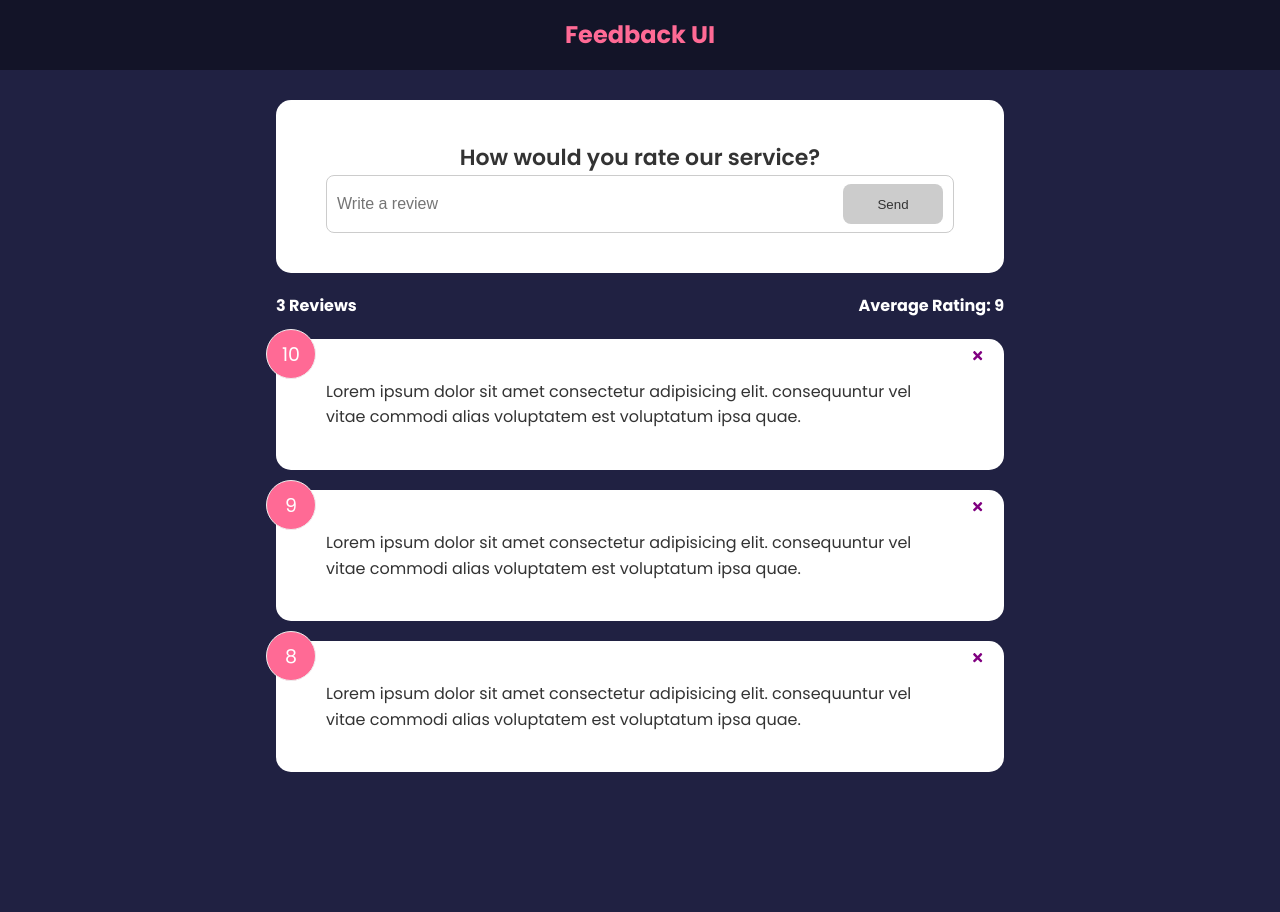
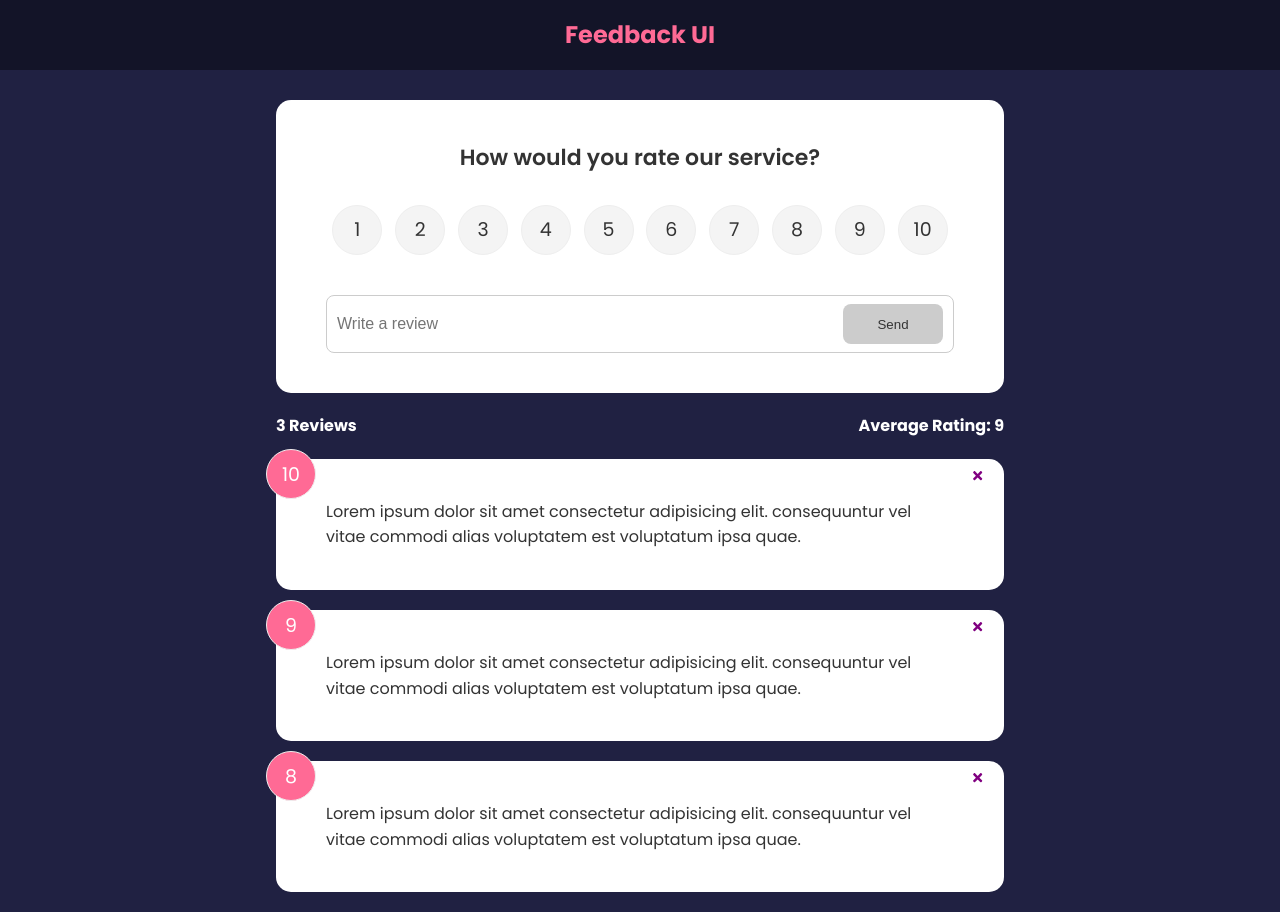
Before and after one commit to dev-brit/react-feedback-app, a React (Create React App) app: page / in a window 1280 px wide. Before the commit the page ends 800 px from the top, so only its background shows below. Built offline with nearby package versions, Linux system fonts and the light colour scheme.

Commit message:
Create RatingSelect component + addFeedback functionality

```diff
--- a/package.json
+++ b/package.json
@@ -10,6 +10,7 @@
     "react-dom": "^18.2.0",
     "react-icons": "^4.4.0",
     "react-scripts": "5.0.1",
+    "uuid": "^9.0.0",
     "web-vitals": "^2.1.4"
   },
   "scripts": {
--- a/src/App.js
+++ b/src/App.js
@@ -1,3 +1,4 @@
+import { v4 as uuidv4 } from 'uuid'
 import { useState } from "react"
 import Header from "./components/Header"
 import FeedbackList from "./components/FeedbackList"
@@ -7,6 +8,12 @@
 
 const App = () => {
   const [feedback, setFeedback] = useState(FeedbackData)
+
+  const addFeedback = (newFeedback) => {
+    newFeedback.id = uuidv4()
+    setFeedback([newFeedback, ...feedback])
+    console.log(newFeedback);
+  }
 
   const deleteFeedback = (id) => {
     if (window.confirm('Are you sure you want to delete?')) {
@@ -18,7 +25,7 @@
     <>
       <Header/>
       <div className="container">
-        <FeedbackForm />
+        <FeedbackForm handleAdd={addFeedback} />
         <FeedbackStats feedback={feedback} />
         <FeedbackList feedback={feedback} handleDelete={deleteFeedback} />
       </div>
--- a/src/components/FeedbackForm.jsx
+++ b/src/components/FeedbackForm.jsx
@@ -1,9 +1,11 @@
 import { useState } from 'react'
 import Card from './shared/Card'
 import Button from './shared/Button'
+import RatingSelect from './RatingSelect'
 
-function FeedbackForm() {
+function FeedbackForm({handleAdd}) {
   const [text, setText] = useState('')
+  const [rating, setRating] = useState(10)
   const [btnDisabled, setBtnDisabled] = useState(true)
   const [message, setMessage] = useState('')
 
@@ -21,11 +23,25 @@
    setText(e.target.value)
   }
 
+  const handleSubmit = (e) => {
+    e.preventDefault()
+    if(text.trim().length > 10){
+      const newFeedback = {
+        text,
+        rating
+      }
+      handleAdd(newFeedback)
+
+      setText('')
+    }
+
+  }
+
   return (
     <Card>
-      <form>
+      <form onSubmit={handleSubmit}>
         <h2>How would you rate our service?</h2>
-        {/* @todo - rating select component */}
+        <RatingSelect select={(rating) => setRating(rating)} />
         <div className="input-group">
           <input onChange={handleTextChange} type="text" placeholder='Write a review' value={text} />
           <Button type="submit" isDisabled={btnDisabled} >Send</Button>
--- /dev/null
+++ b/src/components/RatingSelect.jsx
@@ -0,0 +1,32 @@
+function RatingSelect({ select, selected }) {
+  // NOTE: We don't need local state here as it's a duplicate of parent state
+  // also no real need for useEffect or context
+  // useEffect(() => {
+  //   select(feedbackEdit.item.rating)
+  // }, [feedbackEdit])
+
+  const handleChange = (e) => {
+    select(+e.currentTarget.value)
+  }
+
+  // NOTE: simplified with iteration
+  return (
+    <ul className='rating'>
+      {Array.from({ length: 10 }, (_, i) => (
+        <li key={`rating-${i + 1}`}>
+          <input
+            type='radio'
+            id={`num${i + 1}`}
+            name='rating'
+            value={i + 1}
+            onChange={handleChange}
+            checked={selected === i + 1}
+          />
+          <label htmlFor={`num${i + 1}`}>{i + 1}</label>
+        </li>
+      ))}
+    </ul>
+  )
+}
+
+export default RatingSelect
```
Also changed, not shown: 1 other file (tests, documents, lock files or other folders).
